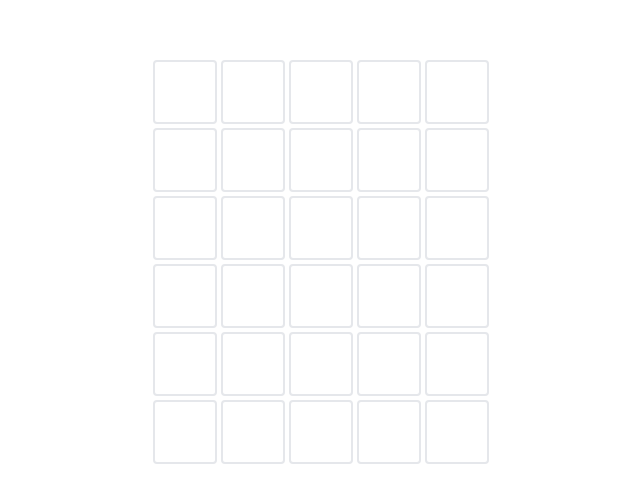
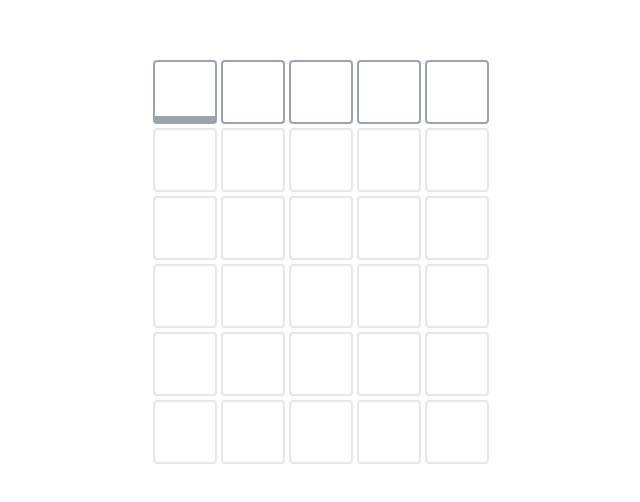
Before and after one commit to gfpacheco/termoo, a Next.js app: page / in a window 1280 px wide. Shown: the part 138-640 px from the top of the page, without its empty margins (319-959 px from the left). Built offline with nearby package versions, Linux system fonts and the light colour scheme.

Commit message:
Add table state

```diff
--- a/components/Cell.tsx
+++ b/components/Cell.tsx
@@ -1,19 +1,24 @@
 import classNames from 'classnames';
+import { CellState } from '../hooks/useGameState';
 
 export interface CellProps extends React.ComponentPropsWithoutRef<'div'> {
-  letter?: string;
+  state?: CellState;
+  isRowActive: boolean;
+  isActive: boolean;
 }
 
-export default function Cell({ className, letter, ...rest }: CellProps) {
+export default function Cell({ className, state, isRowActive, isActive, ...rest }: CellProps) {
   return (
     <div
       className={classNames(
         className,
-        'w-16 h-16 flex items-center justify-center border-2 rounded',
+        'w-16 h-16 flex items-center justify-center border-2 rounded text-2xl font-bold uppercase transition-all',
+        isRowActive && 'border-gray-400',
+        isActive && 'border-b-8',
       )}
       {...rest}
     >
-      {letter}
+      {state?.char}
     </div>
   );
 }
--- a/components/Game.tsx
+++ b/components/Game.tsx
@@ -1,20 +1,15 @@
 import classNames from 'classnames';
-import { useState } from 'react';
+import useGameState from '../hooks/useGameState';
 import Table from './Table';
-
-const numEntries = 6;
-const numLetters = 5;
 
 export interface GameProps extends React.ComponentPropsWithoutRef<'div'> {}
 
 export default function Game({ className, ...rest }: GameProps) {
-  const [entries, setEntries] = useState<(string | undefined)[][]>(
-    [...Array(numEntries)].map(() => [...Array(numLetters)]),
-  );
+  const { table } = useGameState();
 
   return (
     <div className={classNames(className, '')} {...rest}>
-      <Table entries={entries} />
+      <Table {...table} />
     </div>
   );
 }
--- a/components/Row.tsx
+++ b/components/Row.tsx
@@ -1,15 +1,23 @@
 import classNames from 'classnames';
+import { CellState } from '../hooks/useGameState';
 import Cell from './Cell';
 
 export interface RowProps extends React.ComponentPropsWithoutRef<'div'> {
-  entry: (string | undefined)[];
+  row: (CellState | undefined)[];
+  isActive: boolean;
+  activeCell: number;
 }
 
-export default function Row({ className, entry, ...rest }: RowProps) {
+export default function Row({ className, row, isActive, activeCell, ...rest }: RowProps) {
   return (
     <div className={classNames(className, 'grid grid-cols-5 gap-1')} {...rest}>
-      {entry.map((letter, index) => (
-        <Cell key={index} letter={letter} />
+      {row.map((state, index) => (
+        <Cell
+          key={index}
+          state={state}
+          isRowActive={isActive}
+          isActive={isActive && activeCell === index}
+        />
       ))}
     </div>
   );
--- a/components/Table.tsx
+++ b/components/Table.tsx
@@ -1,15 +1,18 @@
 import classNames from 'classnames';
+import { CellState } from '../hooks/useGameState';
 import Row from './Row';
 
 export interface TableProps extends React.ComponentPropsWithoutRef<'div'> {
-  entries: (string | undefined)[][];
+  rows: (CellState | undefined)[][];
+  activeRow: number;
+  activeCell: number;
 }
 
-export default function Table({ className, entries, ...rest }: TableProps) {
+export default function Table({ className, rows, activeRow, activeCell, ...rest }: TableProps) {
   return (
     <div className={classNames(className, 'grid grid-cols-1 gap-1')} {...rest}>
-      {entries.map((entry, index) => (
-        <Row key={index} entry={entry} />
+      {rows.map((row, index) => (
+        <Row key={index} row={row} isActive={activeRow === index} activeCell={activeCell} />
       ))}
     </div>
   );
--- /dev/null
+++ b/hooks/useGameState.ts
@@ -0,0 +1,83 @@
+import { useCallback, useEffect, useState } from 'react';
+
+const numRows = 6;
+const numCells = 5;
+
+export interface GameState {
+  table: TableState;
+}
+
+export interface TableState {
+  rows: (CellState | undefined)[][];
+  activeRow: number;
+  activeCell: number;
+}
+
+export interface CellState {
+  char: string;
+  status: CellStatus;
+}
+
+export enum CellStatus {
+  unknown,
+  wrongChar,
+  wrongPlace,
+  right,
+}
+
+export default function useGameState() {
+  const [gameState, setGameState] = useState<GameState>({
+    table: {
+      rows: [...Array(numRows)].map(() => [...Array(numCells)]),
+      activeRow: 0,
+      activeCell: 0,
+    },
+  });
+
+  const setCharAtCell = useCallback((cell: number, char: string | undefined) => {
+    setGameState(gameState => {
+      const {
+        table: { rows, activeRow },
+      } = gameState;
+      const newRow = [...rows[activeRow]];
+      newRow[cell] = char ? { char, status: CellStatus.unknown } : undefined;
+      const newRows = [...rows];
+      newRows[activeRow] = newRow;
+      return {
+        ...gameState,
+        table: {
+          ...gameState.table,
+          rows: newRows,
+          activeCell: char ? cell + 1 : cell,
+        },
+      };
+    });
+  }, []);
+
+  const handleKeyDown = useCallback(
+    (event: KeyboardEvent) => {
+      const {
+        table: { activeCell },
+      } = gameState;
+
+      if (activeCell < numCells && /^[a-z]$/.test(event.key)) {
+        setCharAtCell(activeCell, event.key);
+      } else if (activeCell > 0 && event.key === 'Backspace') {
+        setCharAtCell(activeCell - 1, undefined);
+      } else if (activeCell === numCells && event.key === 'Enter') {
+        // TODO: implement
+      }
+    },
+    [gameState, setCharAtCell],
+  );
+
+  useEffect(() => {
+    document.addEventListener('keydown', handleKeyDown);
+
+    return () => {
+      document.removeEventListener('keydown', handleKeyDown);
+    };
+  }, [handleKeyDown]);
+
+  return gameState;
+}
--- a/styles/globals.css
+++ b/styles/globals.css
@@ -8,4 +8,8 @@
   #__next {
     @apply h-full;
   }
+
+  html {
+    @apply text-gray-700;
+  }
 }
```
